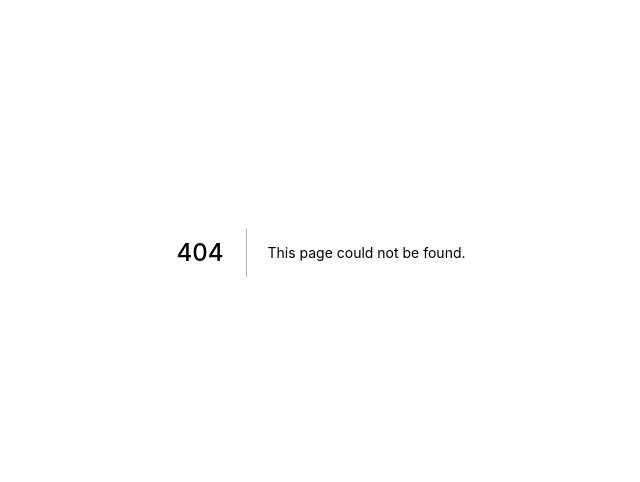
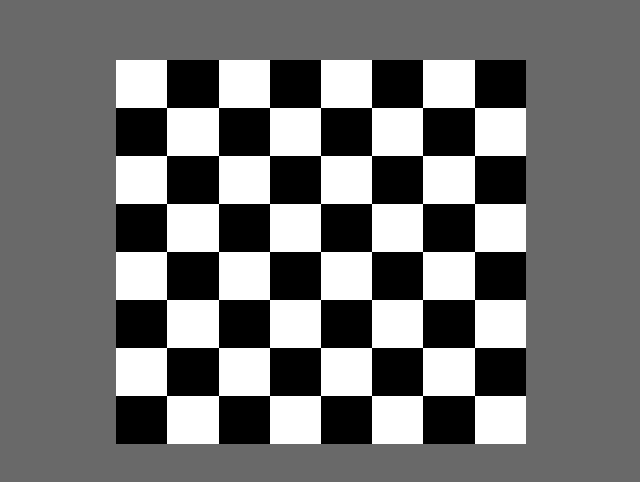
Before and after one commit to jordanobaluz/curso_nextjs, a Next.js app: page /tabuleiro/tabuleiro in a window 1280 px wide. Before the commit this address had no page. Shown: the part 148-630 px from the top of the page, without its empty margins (319-959 px from the left). Built offline with nearby package versions, Linux system fonts and the light colour scheme.

Commit message:
criado miniprojeto de tabuleiro, com modulos linha e subdivisao para definir as casas do tabuleiro e o modulo tabuleiro para exibir o tabuleiro completo

```diff
--- /dev/null
+++ b/components/Linha.jsx
@@ -0,0 +1,17 @@
+import styles from '../styles/Linha.module.css'
+import Subdivisao from "./Subdivisao";
+
+export default function Linha(props) {
+    return (
+        <div className={styles.linha}>
+            <Subdivisao preta={props.preta} />
+            <Subdivisao preta={!props.preta} />
+            <Subdivisao preta={props.preta} />
+            <Subdivisao preta={!props.preta} />
+            <Subdivisao preta={props.preta} />
+            <Subdivisao preta={!props.preta} />
+            <Subdivisao preta={props.preta} />
+            <Subdivisao preta={!props.preta} />
+        </div>
+    )
+}
--- /dev/null
+++ b/components/Subdivisao.jsx
@@ -0,0 +1,10 @@
+import styles from '../styles/Subdivisao.module.css'
+export default function Subdivisao(props) {
+    return (
+        <div
+            style={{
+                backgroundColor: props.preta ? "#000" : "#fff"
+            }}
+            className={styles.subdivisao}></div>
+    )
+}
--- /dev/null
+++ b/pages/tabuleiro/tabuleiro.jsx
@@ -0,0 +1,18 @@
+import Linha from "../../components/Linha"
+import Subdivisao from "../../components/Subdivisao"
+import style from "./tabuleiro.module.css"
+
+export default function tabuleiro() {
+    return (
+        <div className={style.tabuleiro}>
+            <Linha />
+            <Linha preta />
+            <Linha />
+            <Linha preta />
+            <Linha />
+            <Linha preta />
+            <Linha />
+            <Linha preta />
+        </div>
+    )
+}
--- /dev/null
+++ b/pages/tabuleiro/tabuleiro.module.css
@@ -0,0 +1,10 @@
+.tabuleiro {
+    display: flex;
+    flex-direction: column;
+    justify-content: center;
+    align-items: center;
+    width: 40vw;
+    height: 50vh;
+    background-color: dimgrey;
+    padding: 50vh 50vw;
+}
--- /dev/null
+++ b/styles/Linha.module.css
@@ -0,0 +1,3 @@
+.linha{
+    display: flex;
+}
--- /dev/null
+++ b/styles/Subdivisao.module.css
@@ -0,0 +1,14 @@
+.subdivisao{
+    width: 4vw;
+    height: 6vh;
+    background-color: crimson;
+}
+
+
+@media only screen and (max-width: 600px){
+    .subdivisao{
+        width: 6vw;
+        height: 4vh;
+        background-color: crimson;
+    }
+}
```
Also changed, not shown: components/Estilo.jsx (added, +10 -0 lines), pages/css/usandoEstilo.jsx (added, +10 -0 lines).
